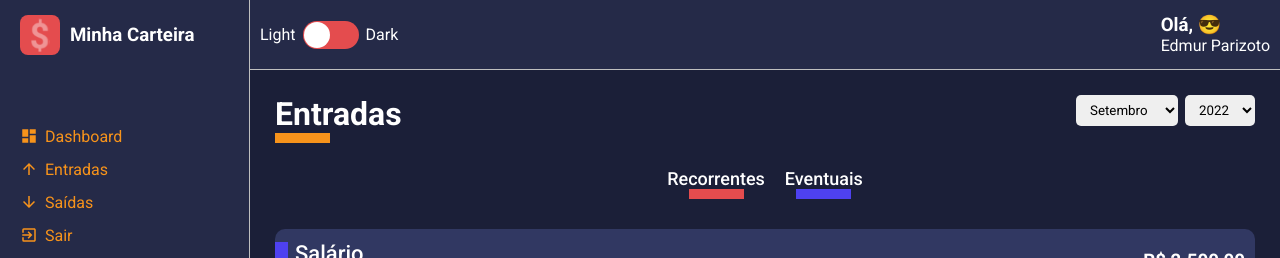
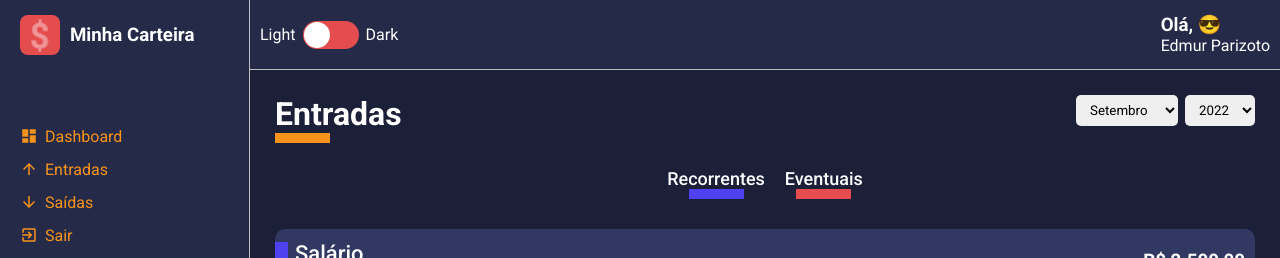
Before and after one commit to edmurneves/carteira-digital, a React (Create React App) app: page /list/entry-balance in a window 1280 px wide. Shown: the top 258 px of the page. Built offline with nearby package versions, Linux system fonts and the light colour scheme.

Commit message:
Feat: Filtro de desesas recorrentes e eventuais

```diff
--- a/src/pages/List/index.tsx
+++ b/src/pages/List/index.tsx
@@ -35,6 +35,7 @@ const List: React.FC<IRouteParams> = ({ match }) => {
     const [data, setData] = useState<IData[]>([]);
     const [monthSelected, setMonthSelected] = useState<string>(String(new Date().getMonth() + 1));
     const [yearSelected, setYearSelected] = useState<string>(String(new Date().getFullYear()));
+    const [selectecFrequency, setSelectedFrequency] = useState(['recorrente', 'eventual']);
 
     const { type } = match.params;
 
@@ -93,6 +94,16 @@ const List: React.FC<IRouteParams> = ({ match }) => {
         });
     },[]);
 
+    const handleFrequencyClick = (frequency: string) => {
+        const alreadySelected = selectecFrequency.findIndex(item => item === frequency);
+
+        if(alreadySelected >= 0) {
+            const filtered = selectecFrequency.filter(item => item !== frequency)
+            setSelectedFrequency(filtered)
+        } else {
+            setSelectedFrequency((prev) => [...prev, frequency]);
+        }
+    }
 
 
     useEffect(() => {
@@ -101,7 +112,7 @@ const List: React.FC<IRouteParams> = ({ match }) => {
             const month = String(date.getMonth() + 1);
             const year = String(date.getFullYear());
 
-            return month === monthSelected && year === yearSelected;
+            return month === monthSelected && year === yearSelected && selectecFrequency.includes(item.frequency)
         });
 
         const formattedData = filteredDate.map(item => {
@@ -117,7 +128,7 @@ const List: React.FC<IRouteParams> = ({ match }) => {
         })
         setData(formattedData);
 
-    }, [data.length, listData, yearSelected, monthSelected])
+    }, [data.length, listData, yearSelected, monthSelected, selectecFrequency])
 
     return (
         <Container>
@@ -129,13 +140,17 @@ const List: React.FC<IRouteParams> = ({ match }) => {
             <Filters>
                 <button
                 type='button'
-                className='tag-filter tag-filter-recurrent'
+                className={`tag-filter tag-filter-recurrent
+                ${selectecFrequency.includes('recorrente') && 'tag-actived'}`}
+                onClick={() => handleFrequencyClick('recorrente')}
                 >
                     Recorrentes
                 </button>
                 <button
                 type='button'
-                className='tag-filter tag-filter-eventual'
+                className={`tag-filter tag-filter-eventual
+                ${selectecFrequency.includes('eventual') && 'tag-actived'}`}
+                onClick={() => handleFrequencyClick('eventual')}
                 >
                     Eventuais
                 </button>
--- a/src/pages/List/styles.ts
+++ b/src/pages/List/styles.ts
@@ -20,6 +20,7 @@ export const Filters = styled.div`
         margin: 0 10px;
 
         transition: opacity .3s;
+        opacity: .4;
 
         &:hover {
             opacity: 0.7;
@@ -31,7 +32,7 @@ export const Filters = styled.div`
             display: block;
             width: 55px;
             margin: 0 auto;
-            border-bottom: 10px solid ${props => props.theme.colors.warning};
+            border-bottom: 10px solid ${props => props.theme.colors.success};
         }
 
     .tag-filter-eventual::after {
@@ -39,7 +40,12 @@ export const Filters = styled.div`
         display: block;
         width: 55px;
         margin: 0 auto;
-        border-bottom: 10px solid ${props => props.theme.colors.success};
+        border-bottom: 10px solid ${props => props.theme.colors.warning};
+    }
+
+    .tag-actived {
+        opacity: 1;
+
     }
 
 `;
```
